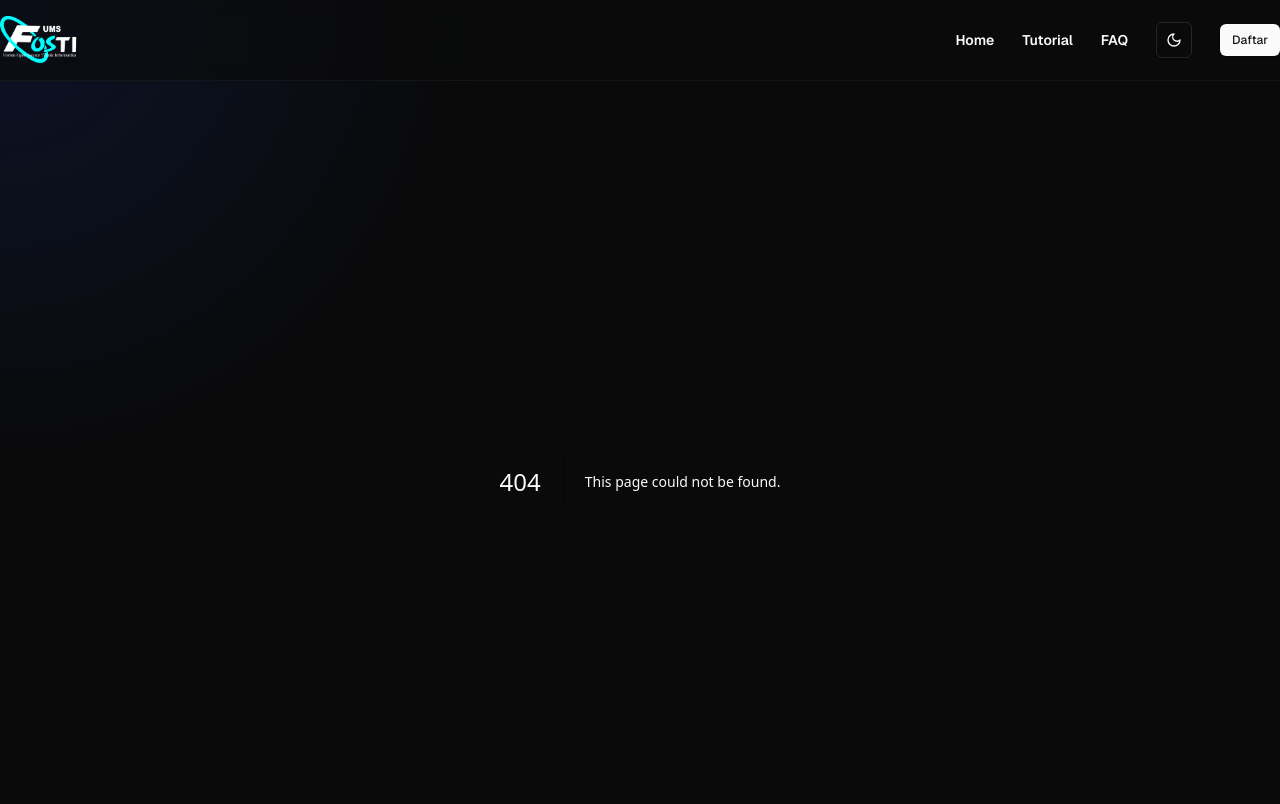
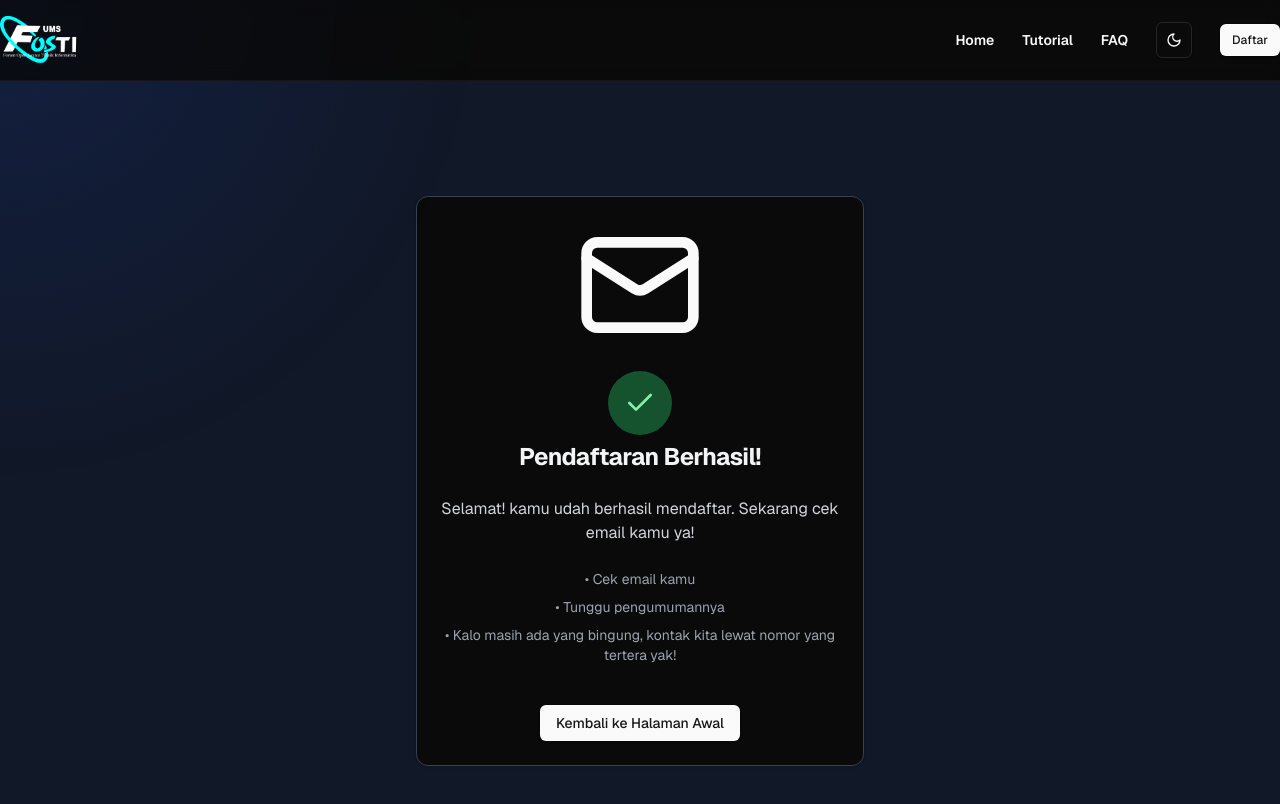
Before and after one commit to airlanggapradana/oprec-fosti, a Next.js app in the folder frontend/: page /pendaftaran/success in a window 1280 px wide. Before the commit this address had no page. Shown: the top 804 px of the page. Built offline with nearby package versions, Linux system fonts and the light colour scheme.

Commit message:
implement success page and enhance form submission handling; add error handling and navigation on success

```diff
--- /dev/null
+++ b/frontend/src/app/pendaftaran/success/page.tsx
@@ -0,0 +1,6 @@
+import RegistrationSuccess from "@/components/Success";
+import React from "react";
+
+export default function SuccessPage() {
+  return <RegistrationSuccess />;
+}
--- a/frontend/src/components/FormPendaftaran.tsx
+++ b/frontend/src/components/FormPendaftaran.tsx
@@ -34,8 +34,10 @@ import { recruitmentSchema, RecruitmentSchema } from "@/zod/validation.schema";
 import { useMutation } from "@tanstack/react-query";
 import { createRecord } from "@/utils/api";
 import { toast } from "sonner";
+import { useRouter } from "next/navigation";
 
 const FormPendaftaran = () => {
+  const router = useRouter();
   const form = useForm<RecruitmentSchema>({
     resolver: zodResolver(recruitmentSchema),
     defaultValues: {
@@ -53,11 +55,26 @@ const FormPendaftaran = () => {
 
   const { mutateAsync } = useMutation({
     mutationFn: async (data: RecruitmentSchema) => {
-      return await createRecord(data);
+      const response = await createRecord(data);
+      if (response.status === 201) {
+        return response;
+      } else {
+        throw new Error(response.error as string);
+      }
     },
     onSuccess: () => {
       form.reset();
       toast.success("Pendaftaran berhasil!");
+      router.push("/pendaftaran/success");
+    },
+    onError: (error) => {
+      toast.error(`Pendaftaran gagal : ${error.message}`);
+      form.setError("nim", { message: error.message }, { shouldFocus: true });
+      form.setError(
+        "email",
+        { message: error.message },
+        { shouldFocus: false },
+      );
     },
   });
 
--- /dev/null
+++ b/frontend/src/components/Success.tsx
@@ -0,0 +1,60 @@
+import { Check } from "lucide-react";
+import Link from "next/link";
+import { Button } from "@/components/ui/button";
+import {
+  Card,
+  CardContent,
+  CardFooter,
+  CardHeader,
+  CardTitle,
+} from "@/components/ui/card";
+
+export default function RegistrationSuccess() {
+  return (
+    <div className="flex min-h-screen items-center justify-center bg-gradient-to-r from-blue-100 to-indigo-100 p-4 dark:from-gray-900 dark:to-gray-900">
+      <Card className="w-full max-w-md text-center dark:border-gray-700">
+        <CardHeader>
+          <div className="mx-auto mb-4 w-32">
+            <svg
+              xmlns="http://www.w3.org/2000/svg"
+              viewBox="0 0 24 24"
+              fill="none"
+              stroke="currentColor"
+              strokeWidth="2"
+              strokeLinecap="round"
+              strokeLinejoin="round"
+              className="text-primary dark:text-primary"
+            >
+              <rect x="2" y="4" width="20" height="16" rx="2" />
+              <path d="M22 7l-8.97 5.7a1.94 1.94 0 01-2.06 0L2 7" />
+            </svg>
+          </div>
+          <div className="mx-auto mb-4 flex h-16 w-16 items-center justify-center rounded-full bg-green-100 dark:bg-green-900">
+            <Check className="h-8 w-8 text-green-600 dark:text-green-300" />
+          </div>
+          <CardTitle className="text-2xl font-bold text-gray-800 dark:text-gray-100">
+            Pendaftaran Berhasil!
+          </CardTitle>
+        </CardHeader>
+        <CardContent>
+          <p className="text-muted-foreground dark:text-gray-300">
+            Selamat! kamu udah berhasil mendaftar. Sekarang cek email kamu ya!
+          </p>
+          <div className="mt-6 space-y-2 text-sm text-muted-foreground dark:text-gray-400">
+            <p>• Cek email kamu</p>
+            <p>• Tunggu pengumumannya</p>
+            <p>
+              • Kalo masih ada yang bingung, kontak kita lewat nomor yang
+              tertera yak!
+            </p>
+          </div>
+        </CardContent>
+        <CardFooter className="flex justify-center">
+          <Button asChild className="mt-4">
+            <Link href="/">Kembali ke Halaman Awal</Link>
+          </Button>
+        </CardFooter>
+      </Card>
+    </div>
+  );
+}
```
Also changed, not shown: frontend/src/utils/api.ts (+7 -3 lines).
